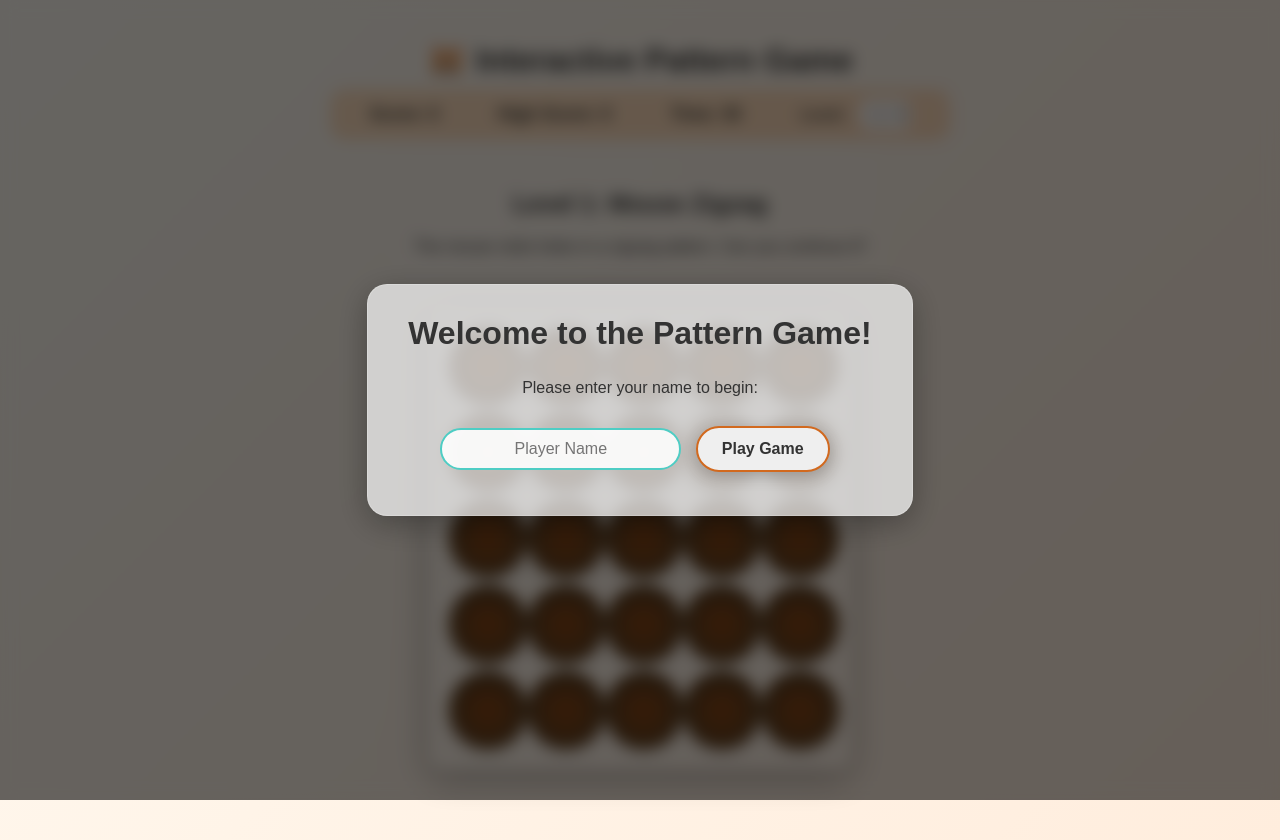
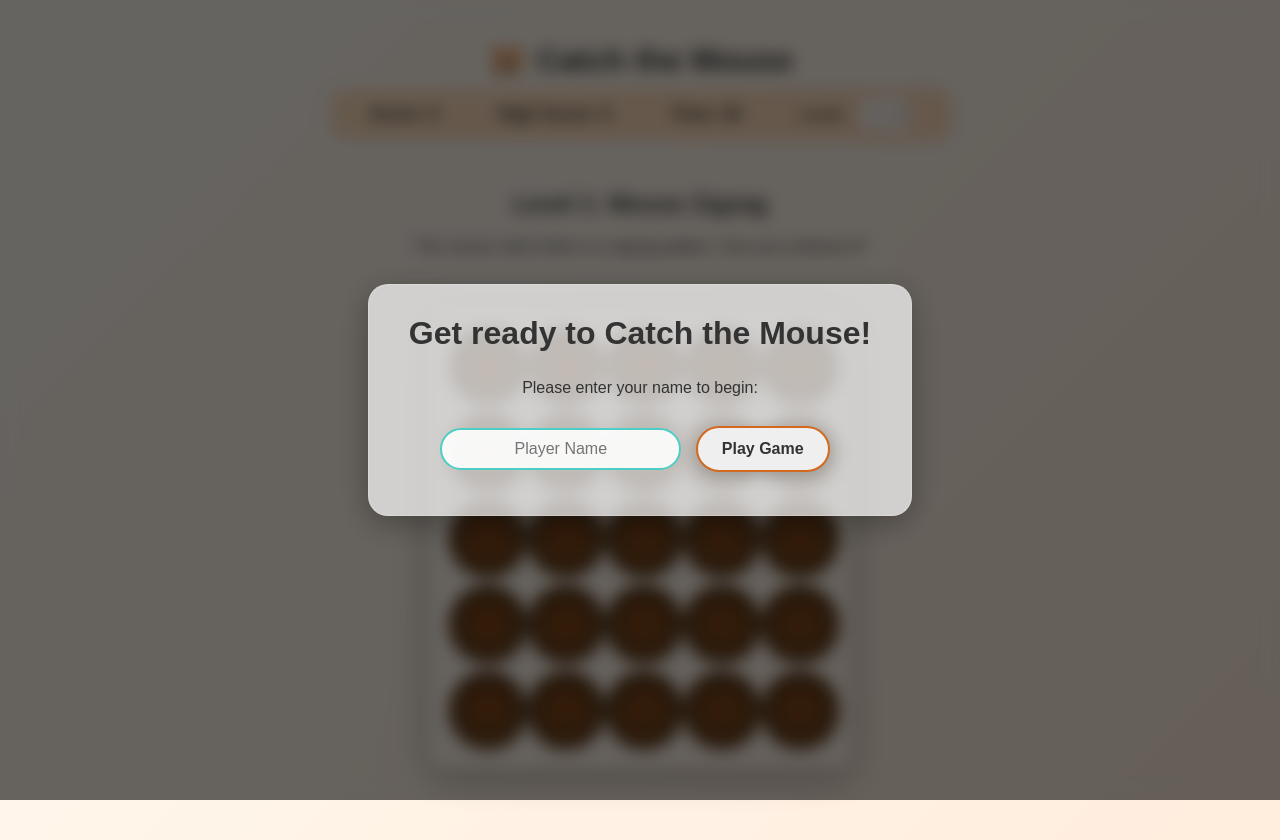
Before and after one commit to SamarthDhanuka/PatternGameForChildren, a plain HTML site: page index.html in a window 1280 px wide. Drawn offline with nearby package versions, Linux system fonts and the light colour scheme.

Commit message:
Update index.html

```diff
--- a/index.html
+++ b/index.html
@@ -3,7 +3,7 @@
 <head>
     <meta charset="UTF-8">
     <meta name="viewport" content="width=device-width, initial-scale=1.0">
-    <title>Interactive Pattern Game</title>
+    <title>Catch the Mouse</title>
     <link rel="stylesheet" href="style.css">
     <script src="https://cdnjs.cloudflare.com/ajax/libs/tone/14.7.77/Tone.js"></script>
 
@@ -11,14 +11,14 @@
 <body>
     <div id="start-screen">
         <div class="start-modal">
-            <h2>Welcome to the Pattern Game!</h2>
+            <h2>Get ready to Catch the Mouse!</h2>
             <p>Please enter your name to begin:</p>
             <input type="text" id="player-name-input" placeholder="Player Name" maxlength="15">
             <button id="play-game-btn" class="primary">Play Game</button>
         </div>
     </div>
 
-    <h1>🐹 Interactive Pattern Game</h1>
+    <h1>🐹 Catch the Mouse</h1>
 
     <div class="stats-bar">
         <div id="score">Score: 0</div>
```
